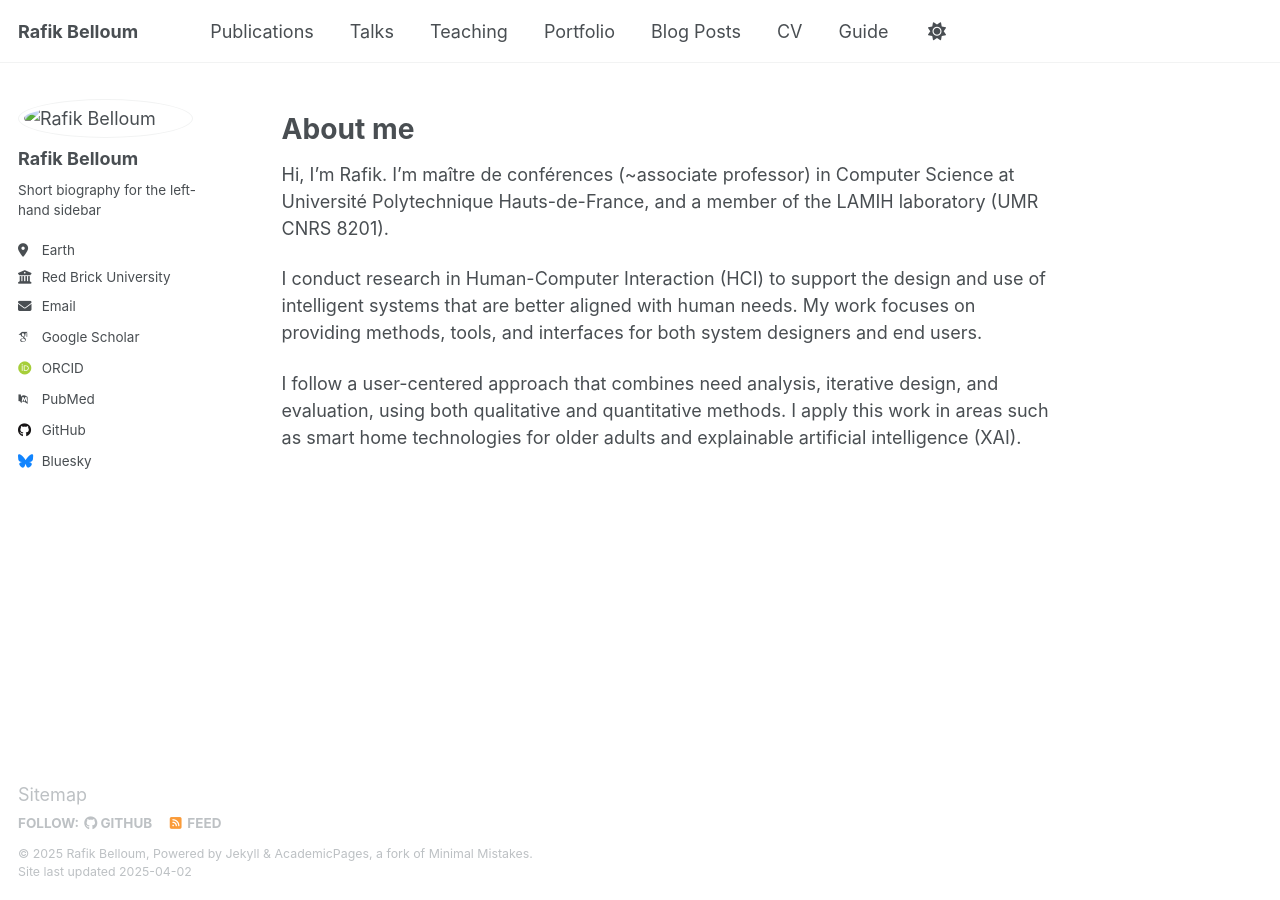
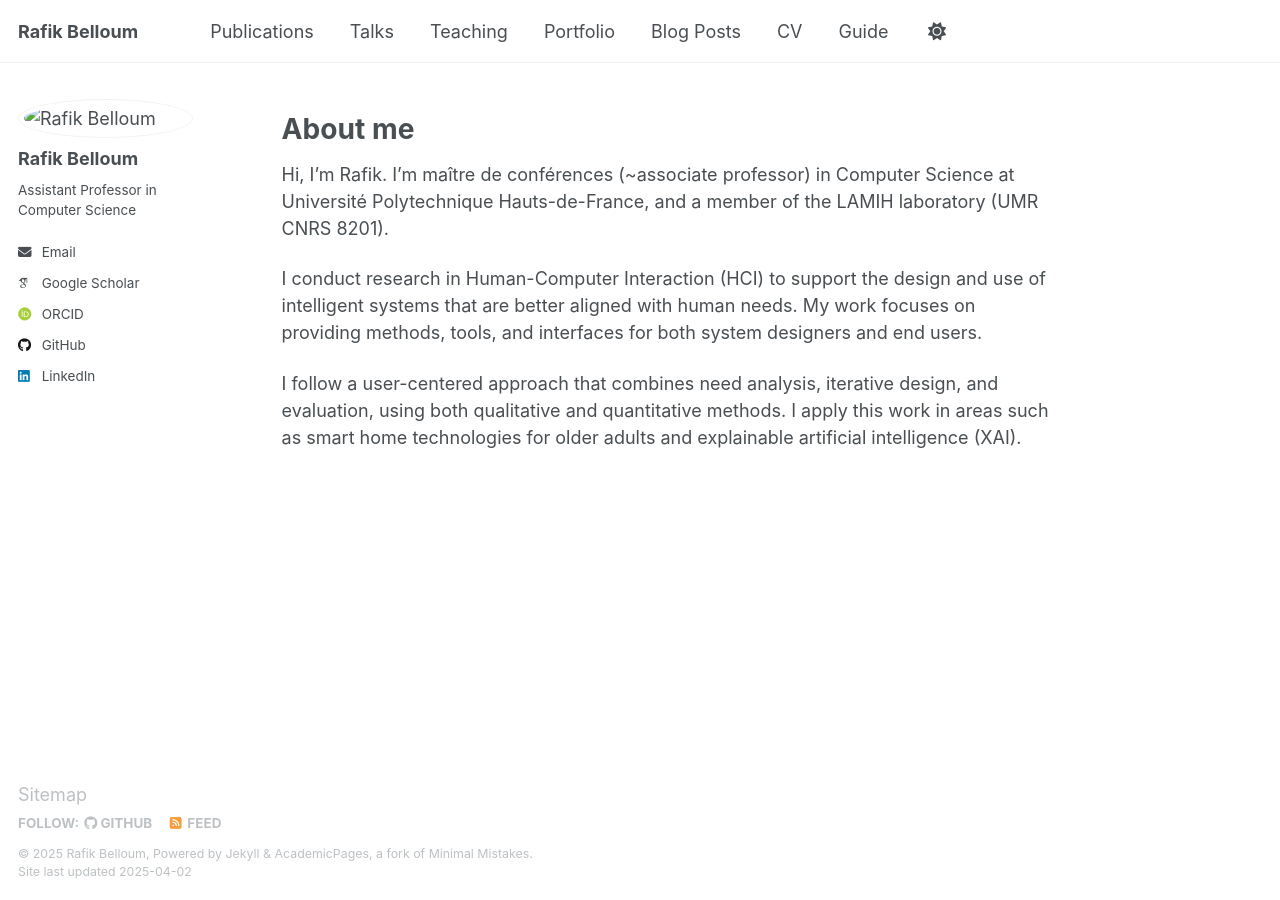
Before and after one commit to rafik-belloum/rafik-belloum.github.io, a Jekyll site: the page built from _pages/about.md, in a window 1280 px wide. Built offline with Jekyll 4.4.1, drawn with Linux system fonts in a browser that asks for light colours; some web fonts are replaced.

Commit message:
Update _config.yml

```diff
--- a/_config.yml
+++ b/_config.yml
@@ -25,55 +25,55 @@ author:
   avatar           : "images/profile.jpg"
   name             : "Rafik Belloum"
   pronouns         : # example: "she/her"
-  bio              : "Short biography for the left-hand sidebar"
-  location         : "Earth"
-  employer         : "Red Brick University"
-  uri              : # URL
-  email            : "none@example.org"
+  bio              : "Assistant Professor in Computer Science"
+  #location         : "Earth"
+  #employer         : "Université Polytechnique des Hauts de France"
+  #uri              : # URL
+  email            : "rafik.belloum@uphf.fr"
 
   # Academic websites
-  arxiv            : # URL - Update with the correct link to your profile
-  googlescholar    : "https://scholar.google.com/citations?user=PS_CX0AAAAAJ"
-  impactstory      : # URL
-  orcid            : "http://orcid.org/yourorcidurl"
-  semantic         : # URL
-  pubmed           : "https://www.ncbi.nlm.nih.gov/pubmed/?term=john+snow"
-  researchgate     : # URL
-  scopus           : # URL
+ # arxiv            : # URL - Update with the correct link to your profile
+  googlescholar    : "https://scholar.google.fr/citations?user=HiotmIsAAAAJ&hl=fr"
+ # impactstory      : # URL
+  orcid            : "https://orcid.org/0000-0002-5828-6801"
+ # semantic         : # URL
+ # pubmed           : "https://www.ncbi.nlm.nih.gov/pubmed/?term=john+snow"
+ # researchgate     : # URL
+ # scopus           : # URL
 
   # Repositories and software development
-  bitbucket        : # Username - Update with your username on the site
-  codepen          : # Username
-  dribbble         : # Username
-  github           : "academicpages"
-  kaggle           : # Username
-  stackoverflow    : # User number or user number and name (i.e., use "1" or "1/jeff-atwood")
+ # bitbucket        : # Username - Update with your username on the site
+ # codepen          : # Username
+ # dribbble         : # Username
+  github           : "https://github.com/belloum"
+ # kaggle           : # Username
+#  stackoverflow    : # User number or user number and name (i.e., use "1" or "1/jeff-atwood")
 
   # Social media
-  bluesky          : "bsky.app" # Replace this with you Bluesky username
-  facebook         : # Username
-  flickr           : # Username
-  foursquare       : # Username
-  goodreads        : # Username
-  google_plus      : # Username
-  keybase          : # Username
-  instagram        : # Username
-  lastfm           : # Username
-  linkedin         : # Username
-  mastodon         : # URL
-  medium           : # URL
-  pinterest        : # Username
-  soundcloud       : # Username
-  steam            : # Username
-  telegram         : # URL
-  tumblr           : # Username
-  twitter          : # Username for X / Twitter
-  vine             : # Username
-  weibo            : # Username
-  wikipedia        : # Username
-  xing             : # Username
-  youtube          : # Username
-  zhihu            : # Username
+ # bluesky          : "bsky.app" # Replace this with you Bluesky username
+ # facebook         : # Username
+ # flickr           : # Username
+ # foursquare       : # Username
+ # goodreads        : # Username
+ # google_plus      : # Username
+ # keybase          : # Username
+ # instagram        : # Username
+ # lastfm           : # Username
+  linkedin         : "https://fr.linkedin.com/in/rafik-belloum-667771105"
+ # mastodon         : # URL
+ # medium           : # URL
+ # pinterest        : # Username
+ # soundcloud       : # Username
+ # steam            : # Username
+ # telegram         : # URL
+ # tumblr           : # Username
+ # twitter          : # Username for X / Twitter
+ # vine             : # Username
+ # weibo            : # Username
+ # wikipedia        : # Username
+ # xing             : # Username
+ # youtube          : # Username
+ # zhihu            : # Username
 
 # Publication Category - The following the list of publication categories and their headings
 publication_category:
```
